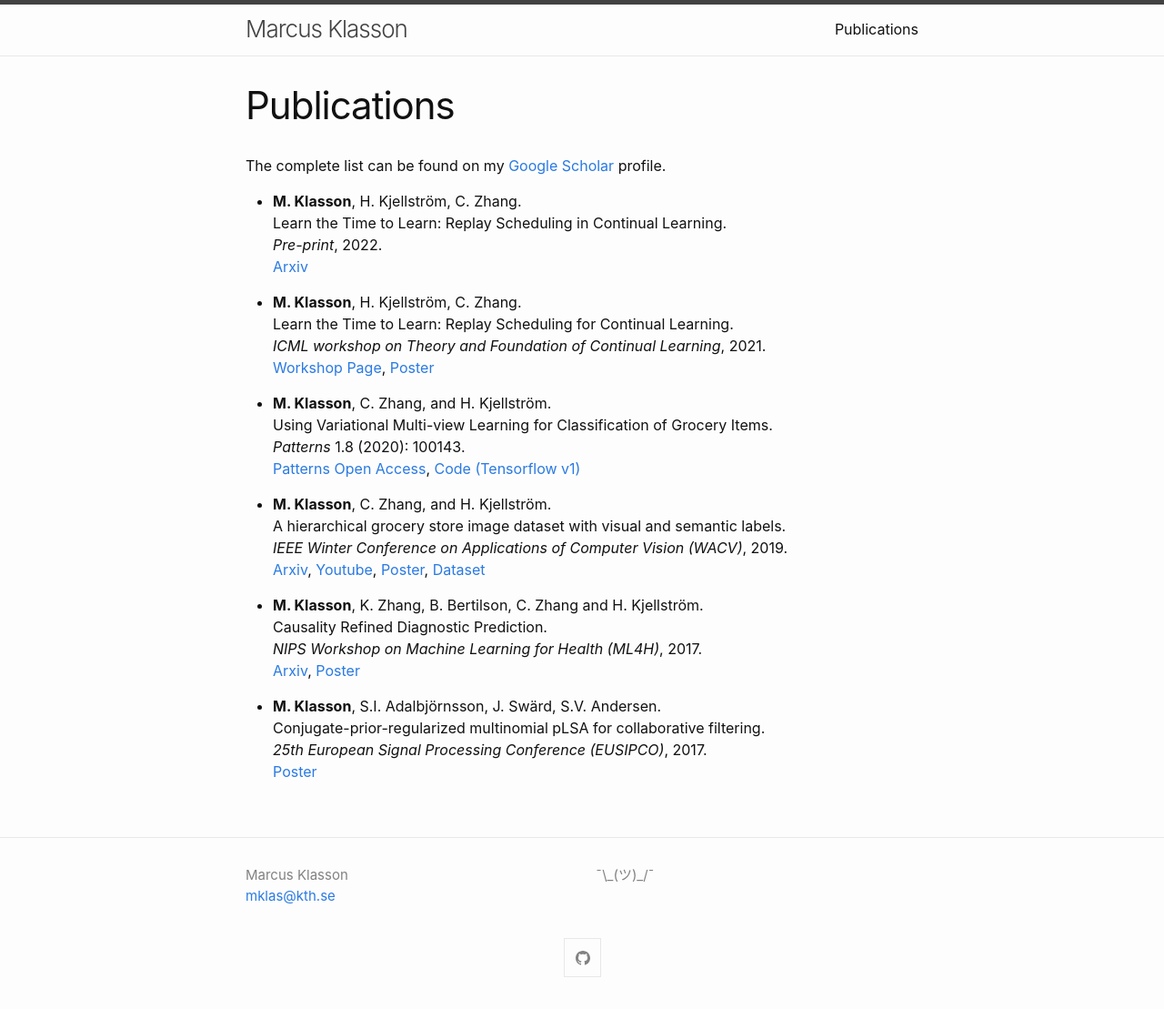
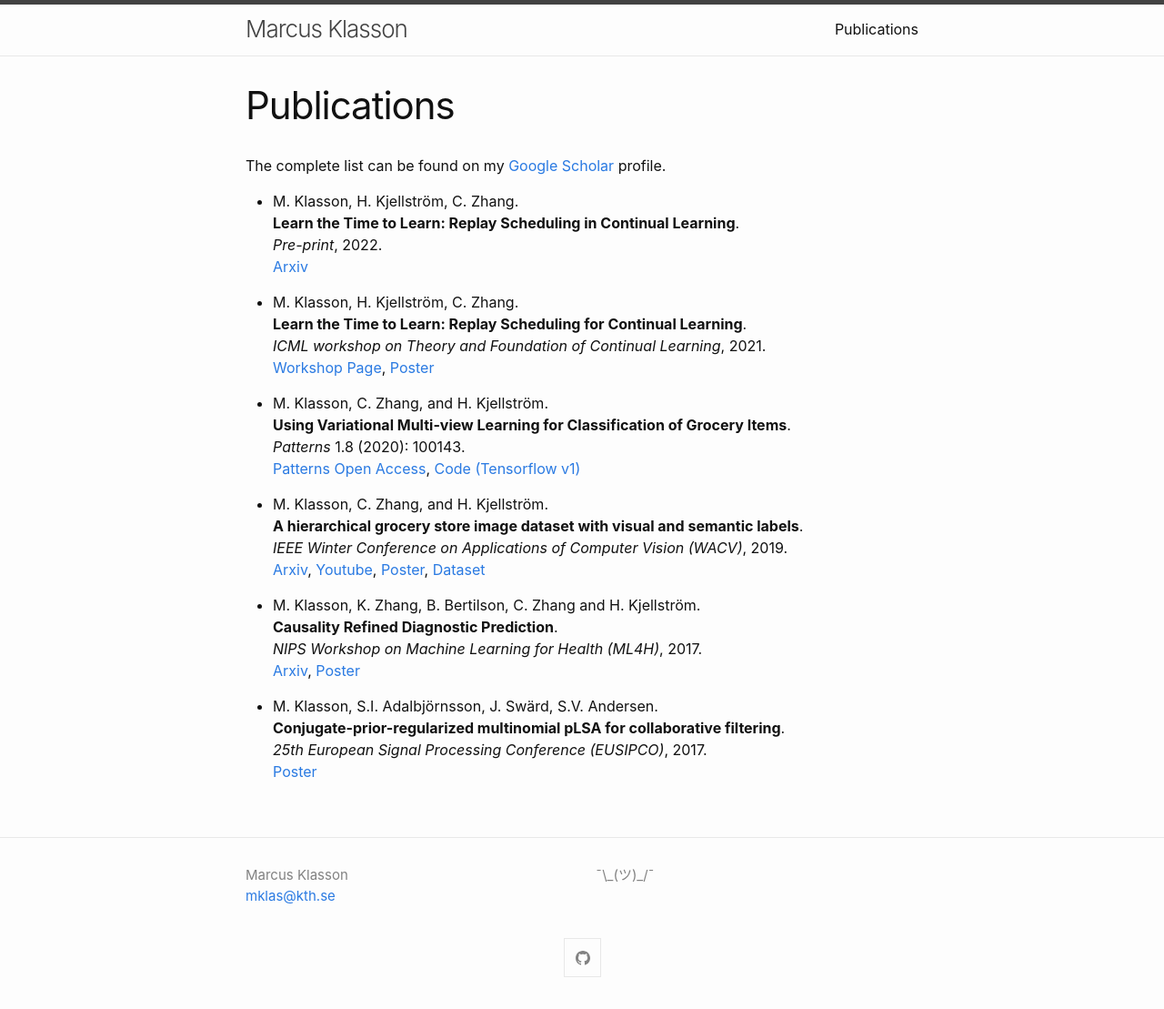
Before and after one commit to marcusklasson/marcusklasson.github.io, a Jekyll site: the page built from publications.md, in a window 1280 px wide. Shown: the whole page at 91% size. Built offline with Jekyll 4.4.1, drawn with Linux system fonts in a browser that asks for light colours.

Commit message:
made title bold instead of my name

```diff
--- a/publications.md
+++ b/publications.md
@@ -5,38 +5,38 @@ permalink: /publications/
 ---
 The complete list can be found on my [Google Scholar](https://scholar.google.es/citations?user=H9VHxP4AAAAJ&hl=en) profile.
 
-* **M. Klasson**, H. Kjellström,  C. Zhang.<br>
-Learn the Time to Learn: Replay Scheduling in Continual Learning.<br>
+* M. Klasson, H. Kjellström,  C. Zhang.<br>
+**Learn the Time to Learn: Replay Scheduling in Continual Learning**.<br>
 *Pre-print*, 2022.<br>
 [Arxiv](https://arxiv.org/abs/2209.08660)
 
-* **M. Klasson**, H. Kjellström,  C. Zhang.<br>
-Learn the Time to Learn: Replay Scheduling for Continual Learning.<br>
+* M. Klasson, H. Kjellström,  C. Zhang.<br>
+**Learn the Time to Learn: Replay Scheduling for Continual Learning**.<br>
 *ICML workshop on Theory and Foundation of Continual Learning*, 2021.<br>
 [Workshop Page](https://sites.google.com/view/cl-theory-icml2021/accepted-papers){: .btn},
 [Poster](https://marcusklasson.github.io/files/poster_icml_clworkshop2021.pdf)
 
-* **M. Klasson**,  C. Zhang, and H. Kjellström.<br>
-Using Variational Multi-view Learning for Classification of Grocery Items.<br>
+* M. Klasson,  C. Zhang, and H. Kjellström.<br>
+**Using Variational Multi-view Learning for Classification of Grocery Items**.<br>
 *Patterns* 1.8 (2020): 100143.<br>
 [Patterns Open Access](https://doi.org/10.1016/j.patter.2020.100143){: .btn},
 [Code (Tensorflow v1)](https://github.com/marcusklasson/vcca_grocerystore)
 
-* **M. Klasson**, C. Zhang, and H. Kjellström.<br>
-A hierarchical grocery store image dataset with visual and semantic labels.<br>
+* M. Klasson, C. Zhang, and H. Kjellström.<br>
+**A hierarchical grocery store image dataset with visual and semantic labels**.<br>
 *IEEE Winter Conference on Applications of Computer Vision (WACV)*, 2019.<br>
 [Arxiv](https://arxiv.org/abs/1901.00711){: .btn},
 [Youtube](https://www.youtube.com/watch?v=aTCK0OWil-A),
 [Poster](https://marcusklasson.github.io/files/poster_wacv2019.pdf),
 [Dataset](https://github.com/marcusklasson/GroceryStoreDataset)
 
-* **M. Klasson**, K. Zhang, B. Bertilson, C. Zhang and H. Kjellström.<br>
-Causality Refined Diagnostic Prediction.<br>
+* M. Klasson, K. Zhang, B. Bertilson, C. Zhang and H. Kjellström.<br>
+**Causality Refined Diagnostic Prediction**.<br>
 *NIPS Workshop on Machine Learning for Health (ML4H)*, 2017.<br>
 [Arxiv](https://arxiv.org/abs/1711.10915){: .btn},
 [Poster](https://marcusklasson.github.io/files/poster_ml4h2017.pdf)
 
-* **M. Klasson**, S.I. Adalbjörnsson, J. Swärd, S.V. Andersen.<br>
-Conjugate-prior-regularized multinomial pLSA for collaborative filtering.<br>
+* M. Klasson, S.I. Adalbjörnsson, J. Swärd, S.V. Andersen.<br>
+**Conjugate-prior-regularized multinomial pLSA for collaborative filtering**.<br>
 *25th European Signal Processing Conference (EUSIPCO)*, 2017.<br>
 [Poster](https://marcusklasson.github.io/files/poster_eusipco2017.pdf)
```
